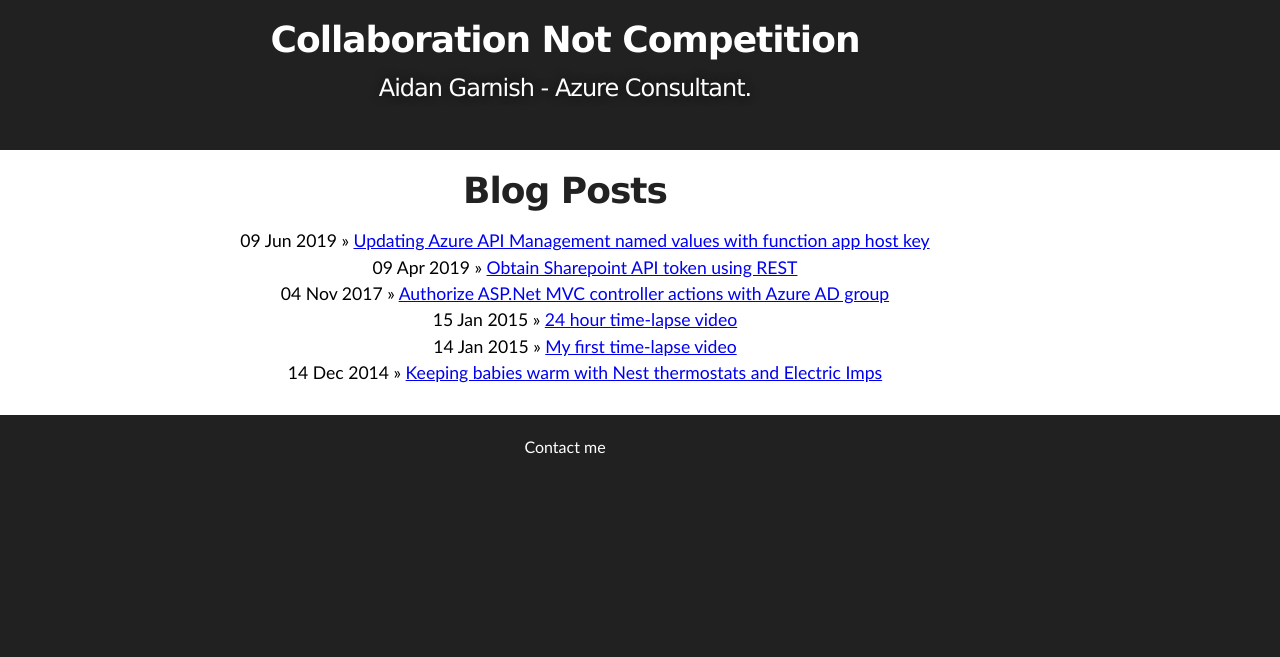
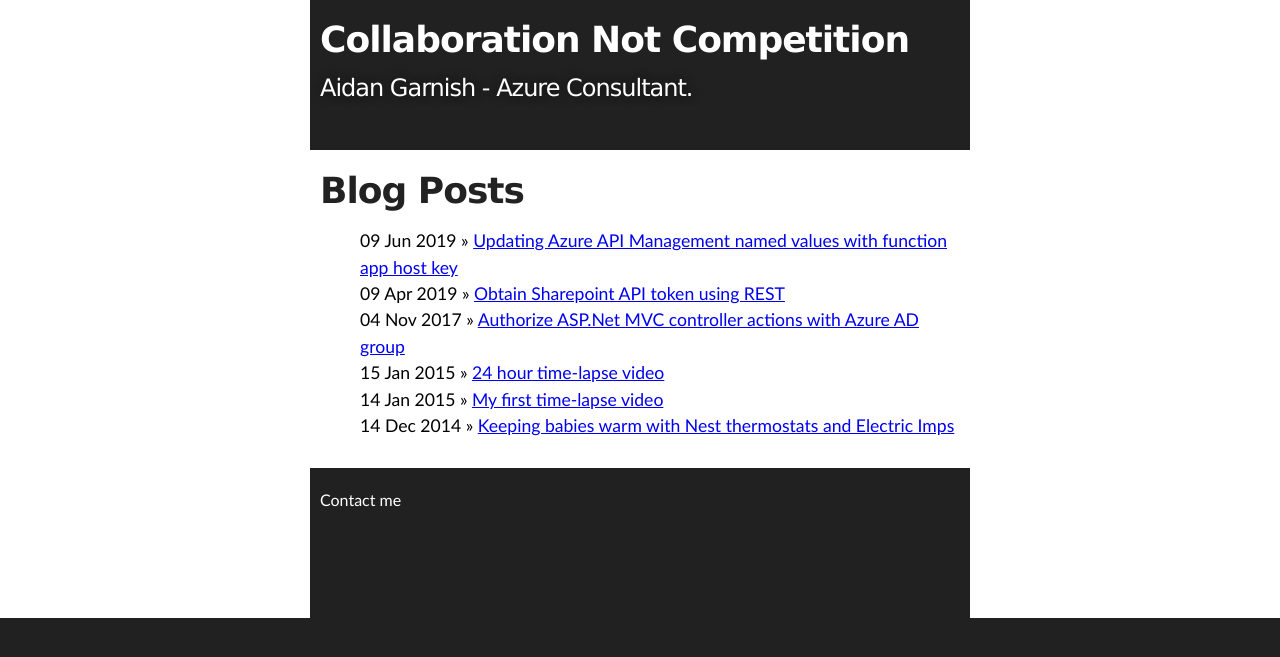
Before and after one commit to aidangarnish/aidangarnish.github.io, a Jekyll site: the page built from index.html, in a window 1280 px wide. Shown: the top 657 px of the page. Built offline with Jekyll 4.4.1, drawn with Linux system fonts in a browser that asks for light colours.

Commit message:
Updated styles

```diff
--- a/assets/css/gridstyle.css
+++ b/assets/css/gridstyle.css
@@ -106,9 +106,7 @@ body {
         max-width: 325px;
       }
       #project_tagline {display: none;}
-      #project_title{
-        text-align: left;
-      }
+
     }
 
       @media only screen and (min-width: 500px)  {
@@ -134,9 +132,7 @@ body {
         .gist, ol, iframe{
           max-width: 500px;
         }
-        #project_title, #project_tagline{
-          text-align: center;
-        }
+
       }
 
       @media only screen and (min-width: 900px)   {
@@ -165,7 +161,9 @@ body {
 
   .box {
     font-size: 100%;
-    text-align: center;
+    margin: auto;
+    width: 50%;
+    padding: 10px;
   }
 
   .header,
```
